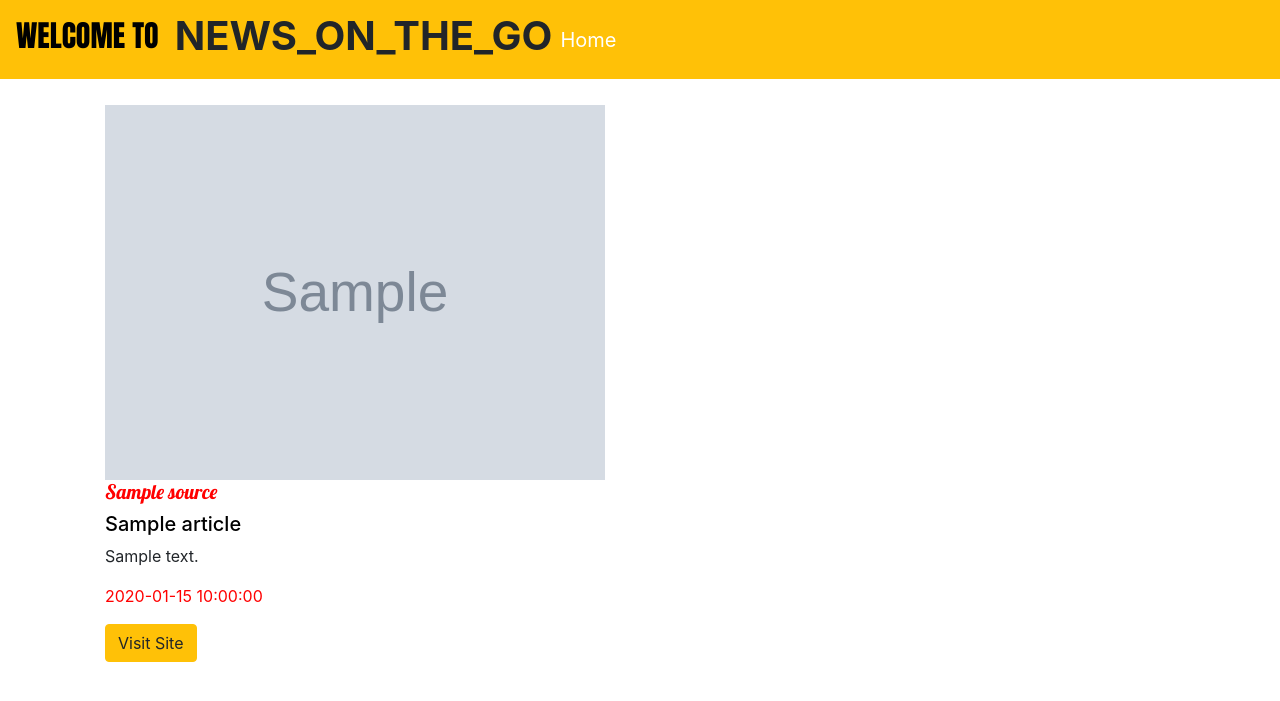
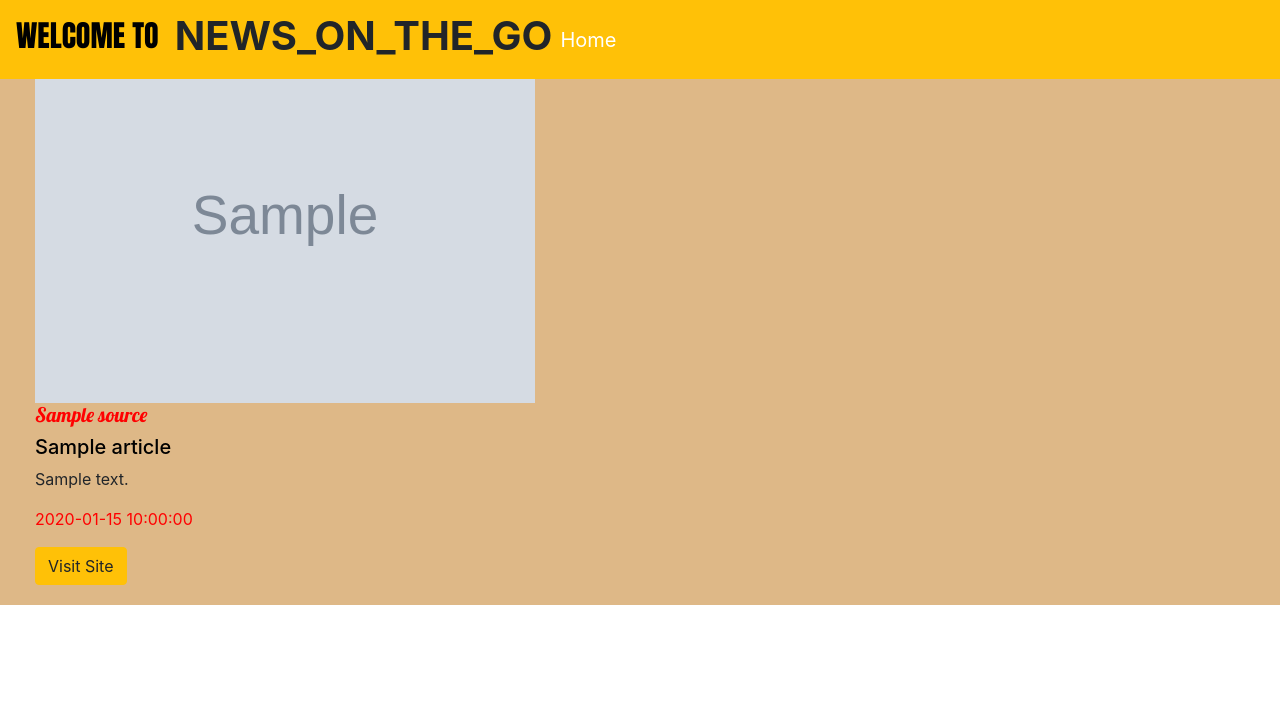
Before and after one commit to lizgi/news, a Flask app: template app/templates/index.html in a window 1280 px wide. Shown: the top 701 px of the page. Run offline with Flask 2, Linux system fonts and the light colour scheme; the template is opened without the code that fills it: most values are stand-ins (such as "Sample title", 1, 10 or a date in 2020); grey boxes marked "Sample" are stand-in pictures; some libraries are stand-ins or nearby versions.

Commit message:
few changes

```diff
--- a/app/templates/index.html
+++ b/app/templates/index.html
@@ -15,13 +15,13 @@
     <!-- navigation -->
         {% block navbar %} {% include 'navbar.html' %} {% endblock %}
 
-    <div class="container" id="banner-cont" style="padding-top: 6%;background-color: 212539;">
+    <div class="container-fluid" id="banner-cont" style="background-color:burlywood">
 
         <div class="row">
             {% for article in articles %}
             <div class="col-md-6">
                 <div class="cards">
-                    <div class="card-body d-flex mt-2" style="width: 35rem;">
+                    <div class="card-body d-flex mt-2">
                         <div class="card-cont">
                             <img class="img-fluid" width="500" src=" {{ article.urlToImage }} ">
                             <h5 style="font-family: 'Lobster', cursive; color: red;">  {{ article.source.name }} </h5>
--- a/requirements.txt
+++ b/requirements.txt
@@ -43,6 +43,7 @@ newsapi-python==0.2.6
 oauthlib==3.1.0
 olefile==0.46
 paramiko==2.6.0
+pbr==5.6.0
 pexpect==4.6.0
 Pillow==7.0.0
 protobuf==3.6.1
@@ -68,6 +69,7 @@ SecretStorage==2.3.1
 simplejson==3.16.0
 six==1.14.0
 systemd-python==234
+testresources==2.0.1
 ubuntu-advantage-tools==27.2
 ubuntu-drivers-common==0.0.0
 ufw==0.36
```
Also changed, not shown: README.md, app/__init__.py (line endings or trailing spaces), app/main/__init__.py (line endings or trailing spaces), 1 other file.
